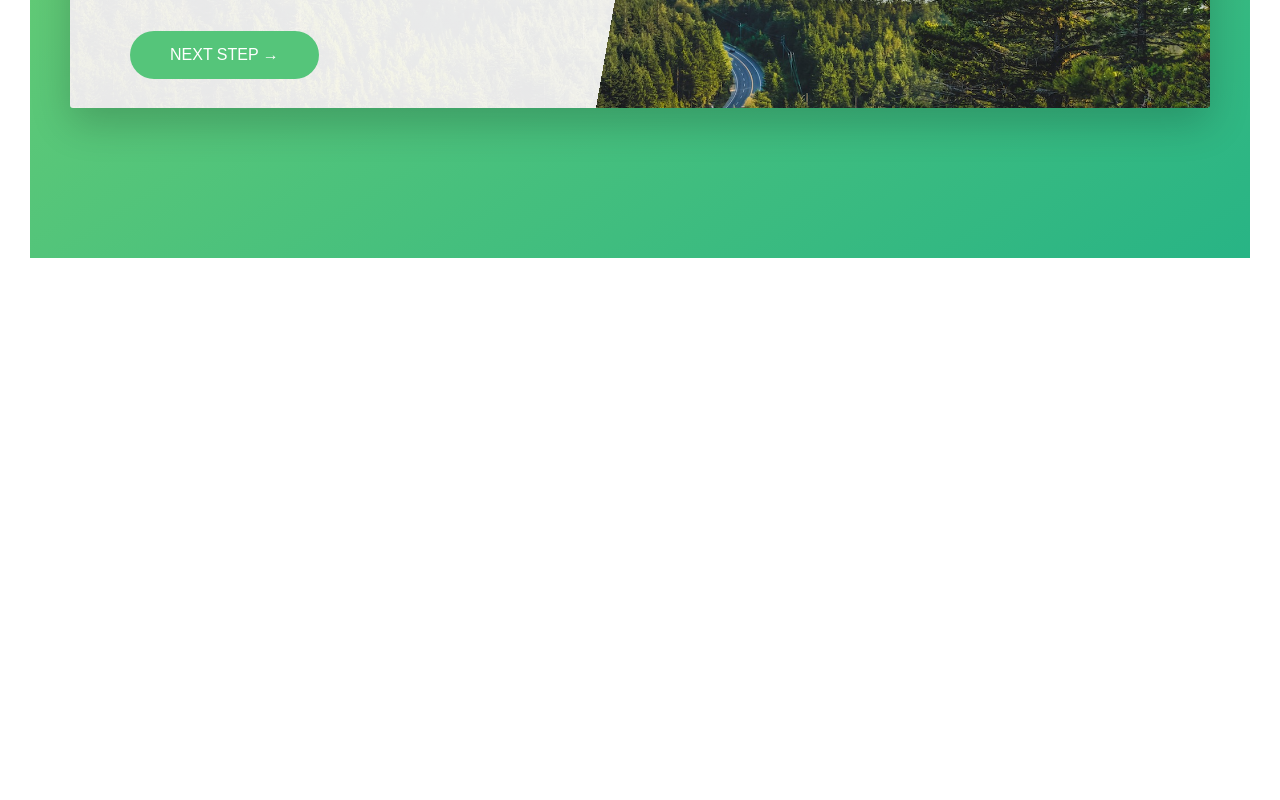
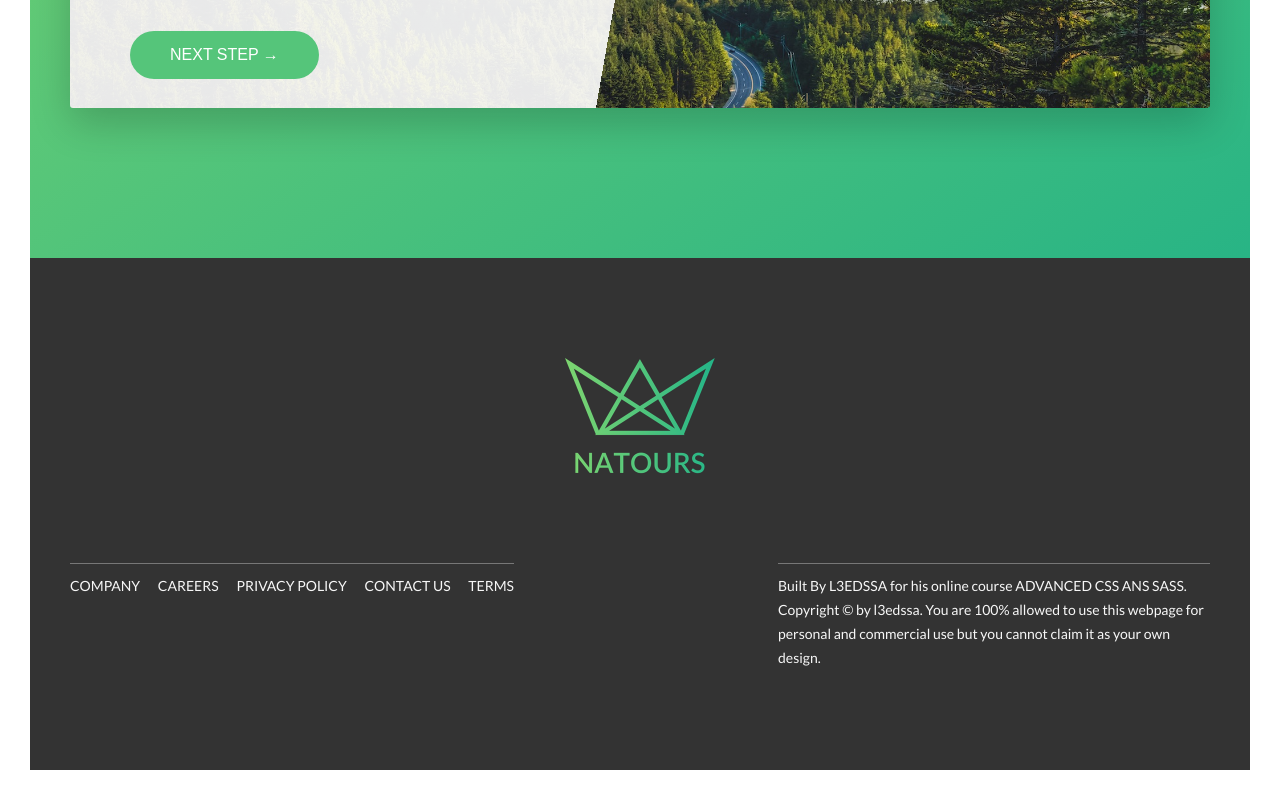
Before and after one commit to aodevv/Naturs, a website: page index.html in a window 1280 px wide. Shown: the part 4935-5735 px from the top of the page. Before the commit the page ends 5223 px from the top, so only its background shows below. Drawn offline with Linux system fonts and the light colour scheme.

Commit message:
added footer

```diff
--- a/index.html
+++ b/index.html
@@ -280,6 +280,31 @@
             </section>
         </main>
 
+        <footer class="footer">
+            <div class="footer__logo-box">
+                <img src="img/logo-green-2x.png" alt="Full logo" class="footer__logo">
+            </div>
+            <div class="row">
+                <div class="col-1-of-2">
+                    <div class="footer__navigation">
+                        <ul class="footer__list">
+                            <li class="footer__item"><a href="#" class="footer__link">Company</a></li>
+                            <li class="footer__item"><a href="#" class="footer__link">Careers</a></li>
+                            <li class="footer__item"><a href="#" class="footer__link">Privacy Policy</a></li>
+                            <li class="footer__item"><a href="#" class="footer__link">Contact Us</a></li>
+                            <li class="footer__item"><a href="#" class="footer__link">Terms</a></li>
+                        </ul>
+                    </div>
+                </div>
+                <div class="col-1-of-2">
+                    <p class="footer__copyright">Built By
+                        <a href="#" class="footer__link">L3edssa</a> for his online course <a href="#" class="footer__link">Advanced CSS ans Sass</a>. Copyright &copy; by l3edssa. You are 100% allowed to use this webpage for personal and commercial use but you cannot claim it as your own design.
+                    </p>
+                </div>
+            </div>
+
+        </footer>
+
         <!-- <section class="grid-test">
             <div class="row">
                 <div class="col-1-of-2">Col 1 of 2</div>
--- a/sass/abstracts/_variables.scss
+++ b/sass/abstracts/_variables.scss
@@ -12,6 +12,7 @@ $color-grey-light-1: #f7f7f7;
 $color-grey-light-2: #eee;
 $color-grey-dark: #777;
 $color-grey-dark-2: #999;
+$color-grey-dark-3: #333;
 $color-white: #fff;
 $color-black: #000;
 
--- /dev/null
+++ b/sass/layout/_footer.scss
@@ -0,0 +1,67 @@
+.footer{
+    background-color: $color-grey-dark-3;
+    padding: 10rem 0;
+    font-size: 1.4rem;
+    color: $color-grey-light-1;
+
+
+    &__logo-box{
+        display: block;
+        text-align: center;
+        margin-bottom: 8rem;
+
+    }
+
+    &__logo{
+        width: 15rem;
+        height: auto;
+    }
+
+    &__navigation{
+        border-top: 1px solid $color-grey-dark;
+        padding-top: 1rem;
+        display: inline-block;
+
+    }
+
+    &__list{
+        list-style: none;
+
+    }
+
+    &__item{
+        display: inline-block;
+
+        &:not(:last-child){
+            margin-right: 1.5rem;
+        }
+
+    }
+
+    &__link{
+        &:link,
+        &:visited{
+            color: $color-grey-light-1;
+            //background-color: $color-grey-dark-3;
+            text-decoration: none;
+            text-transform: uppercase;
+            display: inline-block;
+            transition: all .2s;
+        }
+
+        &:hover,
+        &:active{
+            color: $color-primary;
+            box-shadow: 0 1rem 2rem rgba($color-black,.4);
+            transform: rotate(5deg) scale(1.3);
+        }
+
+    }
+
+    &__copyright{
+        border-top: 1px solid $color-grey-dark;
+        padding-top: 1rem;
+        width: 80%;
+        float: right;
+    }
+}
--- a/sass/main.scss
+++ b/sass/main.scss
@@ -17,5 +17,6 @@
 
 @import "layout/header";
 @import "layout/grid";
+@import "layout/footer";
 
 @import "pages/home";
```
Also changed, not shown: css/style.css, 1 other file.
